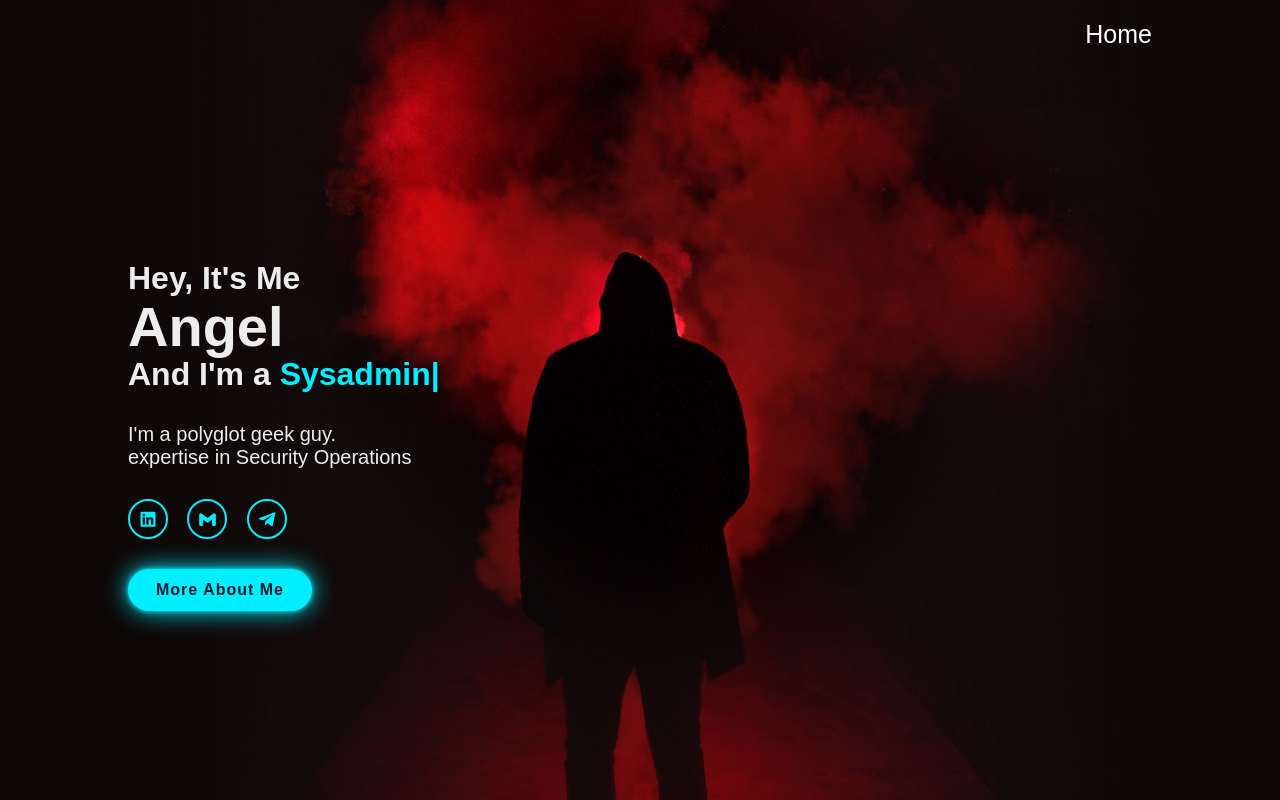
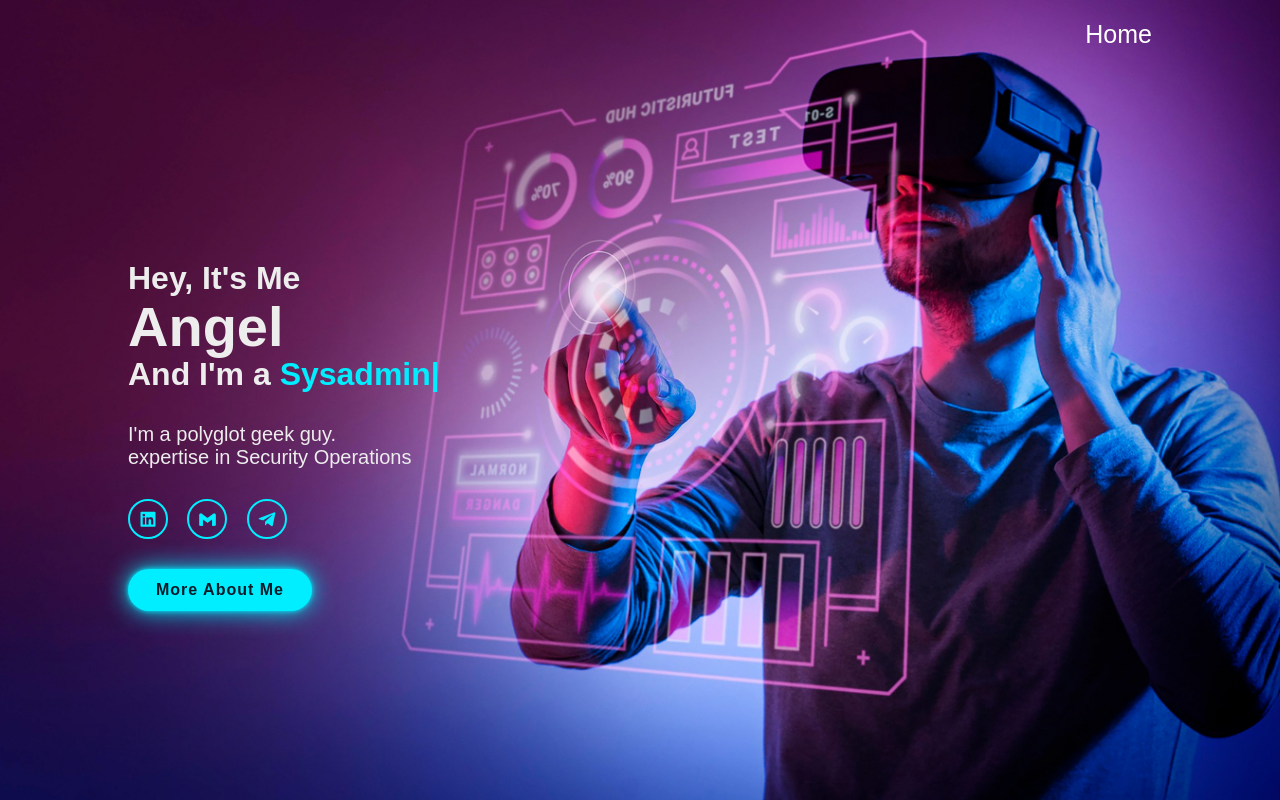
Before and after one commit to hookwell/personal_web_update_2023, a plain HTML site: page index.html in a window 1280 px wide. Drawn offline with nearby package versions, Linux system fonts and the light colour scheme.

Commit message:
change in css to add background style.css

```diff
--- a/style.css
+++ b/style.css
@@ -54,7 +54,7 @@ body {
   width: 100%;
   justify-content: space-between;
   height: 100vh;
-  background: url(static/pexels-elti-meshau-333850.jpg) no-repeat;
+  background: url(static/medium-shot-man-wearing-vr-glasses.jpg) no-repeat;
   background-size: cover;
   background-position: center;
   display: flex;
```
